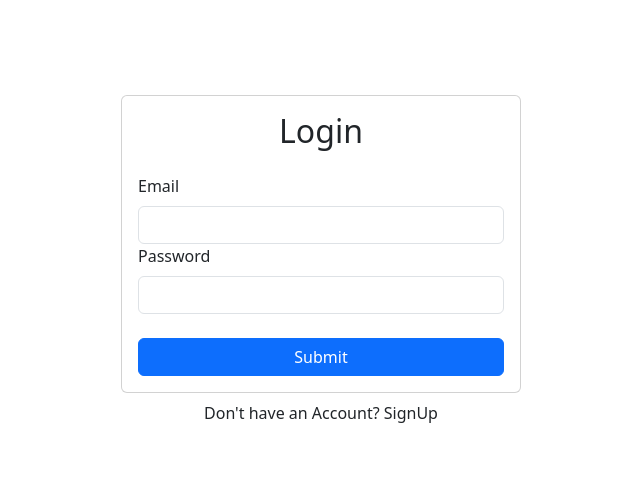
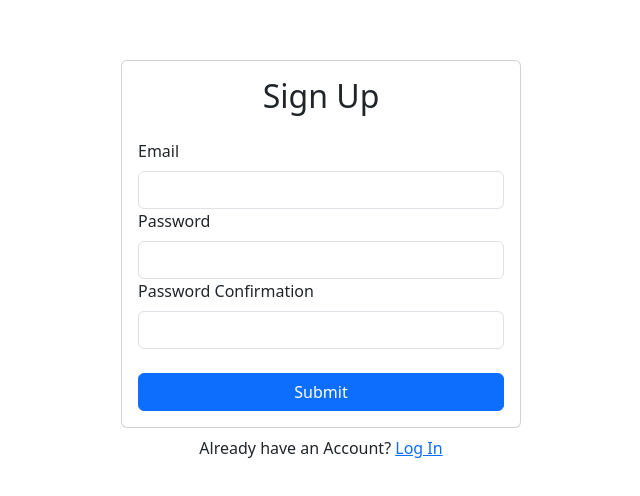
Before and after one commit to mustafaksaeed/academicLifeline, a React (Vite) app in the folder frontend/: page /signUp in a window 1280 px wide. Shown: the part 140-636 px from the top of the page, without its empty margins (319-959 px from the left). Built offline with nearby package versions, Linux system fonts and the light colour scheme; no server answers.

Commit message:
added and made shit

```diff
--- a/frontend/package.json
+++ b/frontend/package.json
@@ -15,7 +15,8 @@
     "firebase": "^12.2.1",
     "react": "^19.1.1",
     "react-bootstrap": "^2.10.10",
-    "react-dom": "^19.1.1"
+    "react-dom": "^19.1.1",
+    "react-router-dom": "^7.9.1"
   },
   "devDependencies": {
     "@eslint/js": "^9.33.0",
--- a/frontend/src/App.jsx
+++ b/frontend/src/App.jsx
@@ -1,18 +1,8 @@
-// import Signup from "./pages/Signup";
-import Login from "./pages/Login";
+import Signup from "./pages/Signup";
+// import Login from "./pages/Login";
 import { Container } from "react-bootstrap";
 function App() {
-  return (
-    <Container
-      className="d-flex align-items-center justify-content-center"
-      style={{ minHeight: "100vh" }}
-    >
-      <div className="w-100" style={{ maxWidth: "400px" }}>
-        {/* <Signup /> */}
-        <Login />
-      </div>
-    </Container>
-  );
+  return <div>Welcome</div>;
 }
 
 export default App;
--- a/frontend/src/contexts/AuthContext.jsx
+++ b/frontend/src/contexts/AuthContext.jsx
@@ -1,6 +1,5 @@
-import React, { createContext, useContext } from "react";
+import React, { createContext } from "react";
 
 const AuthContext = createContext();
-export function useAuth() {
-  return useContext(AuthContext);
-}
+
+export default AuthContext;
--- a/frontend/src/contexts/AuthProvider.jsx
+++ b/frontend/src/contexts/AuthProvider.jsx
@@ -1,19 +1,26 @@
-import React, { useState, useEffect } from "react";
+import React, { useState, useEffect, useContext } from "react";
+import { auth } from "../firebase.config";
+import {
+  createUserWithEmailAndPassword,
+  onAuthStateChanged,
+} from "firebase/auth";
 import AuthContext from "./AuthContext";
-import { auth } from "../firebase.config";
+
+export function useAuth() {
+  return useContext(AuthContext);
+}
 
 export const AuthProvider = ({ children }) => {
-  const [currentUser, setCurrentUser] = useState();
+  const [currentUser, setCurrentUser] = useState(null);
 
-  function signup(email, password) {
-    auth.createUserWithEmailAndPassword(email, password);
-  }
+  const signup = (email, password) => {
+    return createUserWithEmailAndPassword(auth, email, password);
+  };
 
   useEffect(() => {
-    const unsubscribe = auth.onAuthStateChanged((user) => {
+    const unsubscribe = onAuthStateChanged(auth, (user) => {
       setCurrentUser(user);
     });
-
     return unsubscribe;
   }, []);
 
@@ -21,5 +28,6 @@ export const AuthProvider = ({ children }) => {
     currentUser,
     signup,
   };
-  return <AuthProvider value={value}>{children}</AuthProvider>;
+
+  return <AuthContext.Provider value={value}>{children}</AuthContext.Provider>;
 };
--- a/frontend/src/contexts/ProtectedRoute.jsx
+++ b/frontend/src/contexts/ProtectedRoute.jsx
@@ -3,7 +3,7 @@ import { useContext } from "react";
 import AuthContext from "./AuthContext";
 
 export default function ProtectedRoute() {
-  const { auth } = useContext(AuthContext);
+  const { currentUser } = useContext(AuthContext);
 
-  return auth.isAuthenticated ? <Outlet /> : <Navigate to="/login" />;
+  return currentUser ? <Outlet /> : <Navigate to="/login" />;
 }
--- a/frontend/src/firebase.config.js
+++ b/frontend/src/firebase.config.js
@@ -1,7 +1,7 @@
-import firebase from "firebase/app";
-import "firebase/auth"; //auth module
+import { initializeApp } from "firebase/app";
+import { getAuth } from "firebase/auth";
 
-const app = firebase.initializeApp({
+const app = initializeApp({
   apiKey: import.meta.env.VITE_apiKey,
   authDomain: import.meta.env.VITE_authDomain,
   projectId: import.meta.env.VITE_projectId,
@@ -10,7 +10,7 @@ const app = firebase.initializeApp({
   appId: import.meta.env.VITE_appId,
 });
 
-export const auth = app.auth();
+export const auth = getAuth(app);
 export default app;
 
 /*
--- a/frontend/src/main.jsx
+++ b/frontend/src/main.jsx
@@ -1,10 +1,30 @@
 import { StrictMode } from "react";
 import { createRoot } from "react-dom/client";
 import "bootstrap/dist/css/bootstrap.min.css";
+import { BrowserRouter, Routes, Route } from "react-router-dom";
 import App from "./App.jsx";
+import { AuthProvider } from "./contexts/AuthProvider";
+import Login from "./pages/Login.jsx";
+import Signup from "./pages/Signup";
+import Dashboard from "./pages/Dashboard.jsx";
+import ProtectedRoute from "./contexts/ProtectedRoute.jsx";
 
 createRoot(document.getElementById("root")).render(
   <StrictMode>
-    <App />
+    {/* ADDED: The entire app is wrapped in the AuthProvider */}
+    <AuthProvider>
+      <BrowserRouter>
+        <Routes>
+          <Route path="/" element={<App />} />
+          <Route path="/login" element={<Login />} />
+          <Route path="/signUp" element={<Signup />} />
+
+          {/* ADDED: The ProtectedRoute wraps the Dashboard route */}
+          <Route element={<ProtectedRoute />}>
+            <Route path="/dashboard" element={<Dashboard />} />
+          </Route>
+        </Routes>
+      </BrowserRouter>
+    </AuthProvider>
   </StrictMode>
 );
--- a/frontend/src/pages/Login.jsx
+++ b/frontend/src/pages/Login.jsx
@@ -1,5 +1,6 @@
 import React, { useRef } from "react";
-import { Form, Button, Card } from "react-bootstrap";
+import { Form, Button, Card, Container } from "react-bootstrap";
+import { Link } from "react-router-dom";
 
 const Login = () => {
   const emailRef = useRef();
@@ -7,6 +8,11 @@ const Login = () => {
 
   return (
     <>
+      <Container
+        className="d-flex align-items-center justify-content-center"
+        style={{ minHeight: "100vh" }}
+      >
+        <div className="w-100" style={{ maxWidth: "400px" }}>
           <Card>
             <Card.Body>
               <h2 className="text-center mb-4">Login</h2>
@@ -30,8 +36,12 @@ const Login = () => {
             </Card.Body>
           </Card>
           <div className="w-100 text-center mt-2">
-        Don't have an Account? SignUp
+            Dont have an account?{" "}
+            {/* ADDED: The Link component to wrap "Log in" */}
+            <Link to="/signup">Sign up</Link>
           </div>
+        </div>
+      </Container>
     </>
   );
 };
--- a/frontend/src/pages/Signup.jsx
+++ b/frontend/src/pages/Signup.jsx
@@ -1,24 +1,46 @@
-import React, { useRef } from "react";
-import { Form, Button, Card } from "react-bootstrap";
-import useAuth from "../contexts/AuthContext";
+import React, { useRef, useState } from "react";
+import { Form, Button, Card, Alert, Container } from "react-bootstrap";
+import { Link } from "react-router-dom"; // <-- ADD THIS IMPORT
+import { useAuth } from "../contexts/AuthProvider";
+
 const Signup = () => {
   const emailRef = useRef();
   const passwordRef = useRef();
   const passwordconRef = useRef();
   const { signup } = useAuth();
+  const [error, setError] = useState("");
+  const [loading, setLoading] = useState(false);
 
-  function handleSubmit(e) {
+  async function handleSubmit(e) {
     e.preventDefault();
 
-    signup(emailRef.current.value, passwordRef.current.value);
+    // FIXED: The typo 'valye' has been corrected to 'value'
+    if (passwordRef.current.value !== passwordconRef.current.value) {
+      return setError("Passwords do not match");
+    }
+    try {
+      setError("");
+      setLoading(true);
+      await signup(emailRef.current.value, passwordRef.current.value);
+    } catch {
+      setError("failed to create an account");
+    }
+    setLoading(false);
   }
 
   return (
     <>
+      <Container
+        className="d-flex align-items-center justify-content-center"
+        style={{ minHeight: "100vh" }}
+      >
+        <div className="w-100" style={{ maxWidth: "400px" }}>
           <Card>
             <Card.Body>
               <h2 className="text-center mb-4">Sign Up</h2>
-          <Form handleSubmit={handleSubmit}>
+              {error && <Alert variant="danger">{error}</Alert>}
+              {/* FIXED: 'handleSubmit' changed to 'onSubmit' */}
+              <Form onSubmit={handleSubmit}>
                 <Form.Group id="email">
                   <Form.Label>Email</Form.Label>
                   <Form.Control type="email" ref={emailRef}></Form.Control>
@@ -39,15 +61,19 @@ const Signup = () => {
                     required
                   ></Form.Control>
                 </Form.Group>
-            <Button type="submit" className="w-100 mt-4">
+                <Button disabled={loading} type="submit" className="w-100 mt-4">
                   Submit
                 </Button>
               </Form>
             </Card.Body>
           </Card>
           <div className="w-100 text-center mt-2">
-        Already have an Account? Log in
+            Already have an Account?{" "}
+            {/* ADDED: The Link component to wrap "Log in" */}
+            <Link to="/login">Log In</Link>
           </div>
+        </div>
+      </Container>
     </>
   );
 };
```
Also changed, not shown: 1 other file (tests, documents, lock files or other folders). Lines whose indentation alone changed are shown as unchanged.
